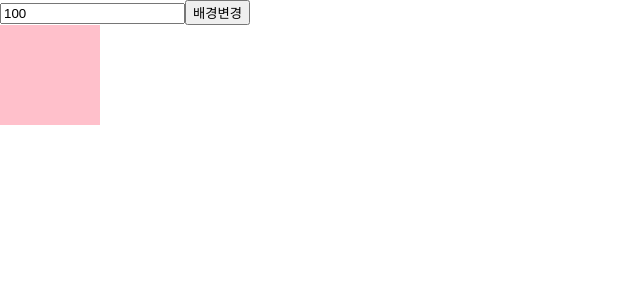
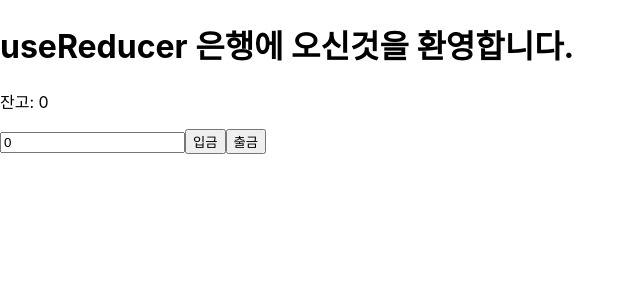
Before and after one commit to wmswmswms/react_study1, a React (Create React App) app: page / in a window 1280 px wide. Shown: the top 300 px of the page, without its empty margins (0-640 px from the left). Built offline with nearby package versions, Linux system fonts and the light colour scheme.

Commit message:
useReducer 예제1

```diff
--- a/src/App.js
+++ b/src/App.js
@@ -1,51 +1,70 @@
 //import './style1.css';
 //import { isValidInputTimeValue } from '@testing-library/user-event/dist/utils';
-import { useCallback, useState } from 'react';
+import { useCallback, useState,useReducer } from 'react';
 import Box from './Box';
 
 
-function App() {
+//userReducer
+//reducer - state를 업데이트 하는역활
+//dispathch - state 업데이트를 위한 요구
+//action - 요구의 내용
 
-  const [size, setSize] = useState(100);
-  const [isDark, setIsDark] = useState(false);
+//오브젝트형태의 변수로 빼서 변수값을 일괄 관리함
+const ACTION_TYPES = {
+  deposit: 'deposit',
+  withdraw: 'withdraw'
+}
 
+//useReducer 사용시 첫번째 인자값이 함수명이 된다.
+//useReducer 사용시 첫번째값이 아래 첫번쨰 인자와 같다
+//useReducer 사용시 두번째 인자값의 이름으로 action에 오브젝트값을 담아서 보내면 여기서 처리한디ㅏ
+const reducer = (state, action) =>{
+  console.log('dispatch 함수 실행됨', state, action);
 
-  //useCallback 을 사용 하여 size값이 바뀔경우에만 실행
-  // 함수명 = useCallback... 안에 return 값 정의
-  const boxStyle = useCallback(()=>{
-
-
-      return{
-        backgroundColor: 'pink',
-        width: `${size}px`,
-        height: `${size}px`,
-      }
-
-
-  },[size])
+    switch(action.type){
+      case ACTION_TYPES.deposit:
+        return state + action.payload;
+      case ACTION_TYPES.withdraw:
+        return state - action.payload;
+      default:
+        return state;
+    }
 
 
 
+}
 
+function App() {
+
+  const [number, setNumber] = useState(0);
+  const [money, dispathch22] = useReducer(reducer,0); //첫번째값: state, 두번째값은 요구. 첫번째인자 호출함수, 두번쨰값 money 값 정의
 
 
   return (
-      <div style={
-        {
-          background: isDark? 'black' : 'white'
-        }
-      }>
-
+      <div>
+        <h1>useReducer 은행에 오신것을 환영합니다.</h1>
+        <p>잔고: {money}</p>
         <input
           type="number"
-          value={size}
+          value={number}
           onChange={(e)=>{
-            setSize(e.target.value);
+            setNumber(parseInt(e.target.value));
           }}
+          step="1000"
         >
         </input>
-        <button onClick={()=>{ setIsDark(!isDark) }}>배경변경</button>
-        <Box createBoxStyle={boxStyle}></Box>
+        <button onClick={()=>{
+          dispathch22({
+            type: ACTION_TYPES.deposit,
+            payload: number
+          })
+        }}>입금</button>
+        <button onClick={()=>{
+          dispathch22({
+            type: ACTION_TYPES.withdraw,
+            payload: number
+          })
+        }}>출금</button>
 
 
 
```
